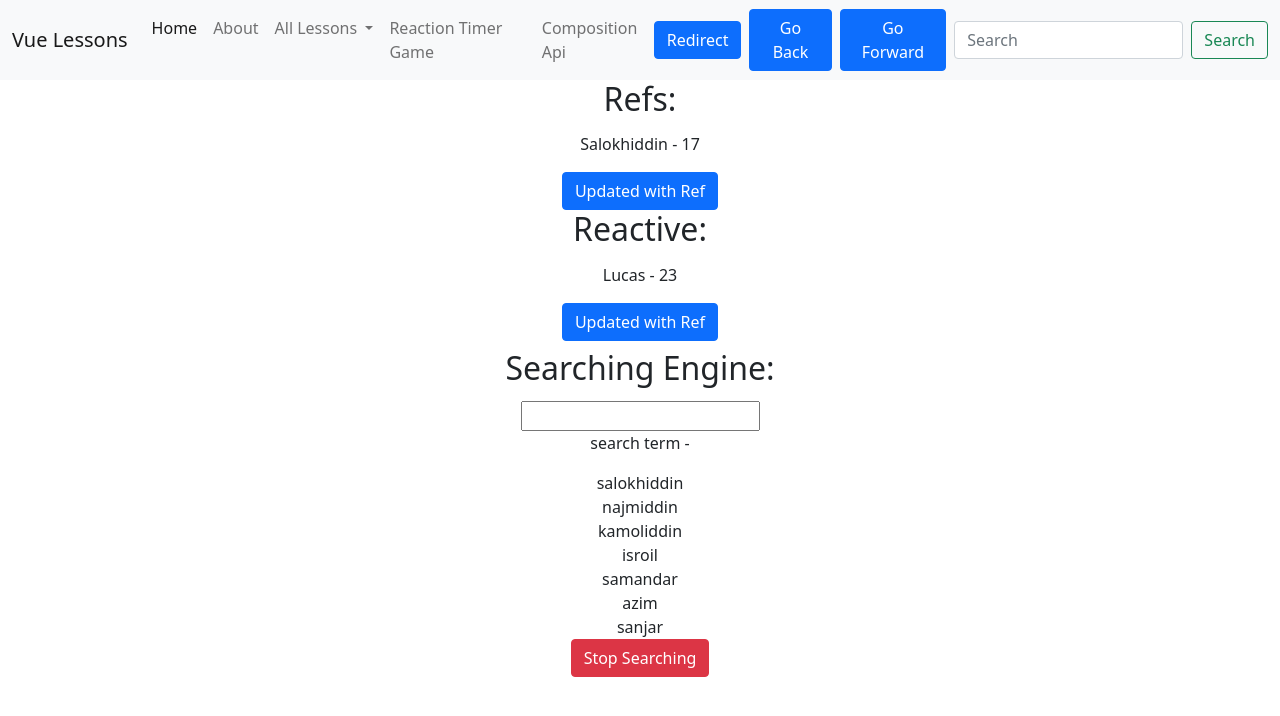
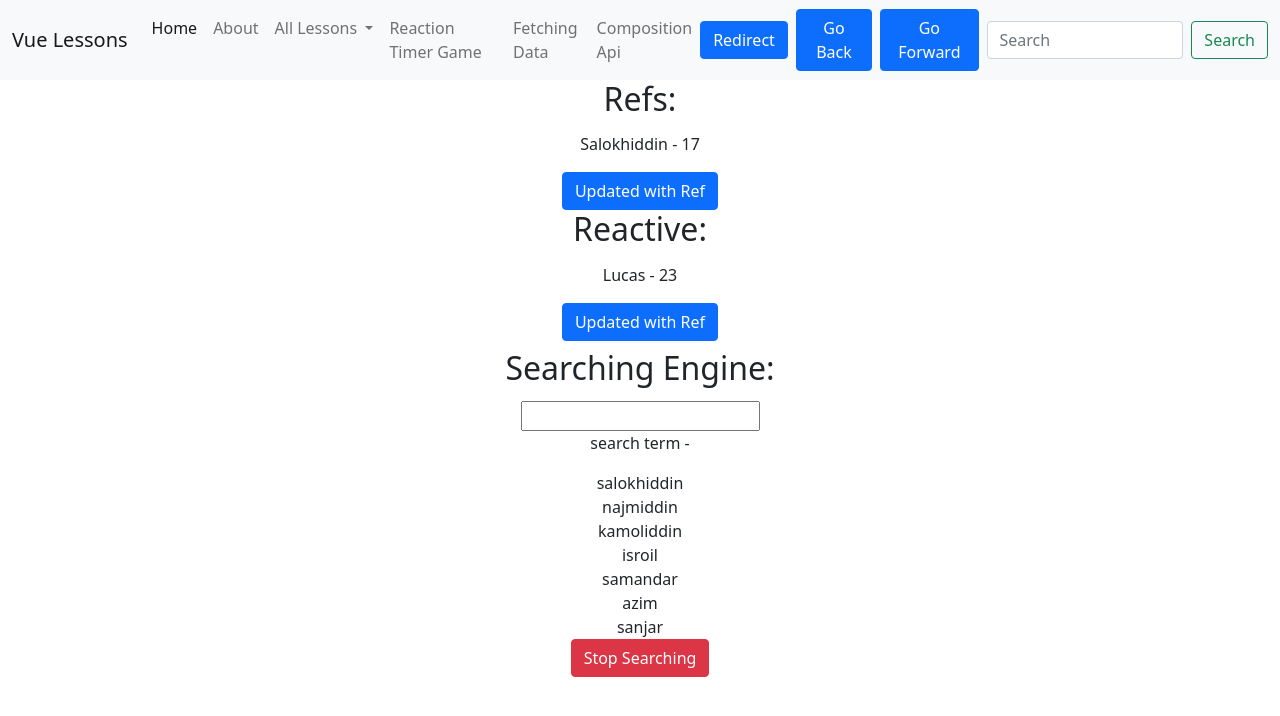
Before and after one commit to salokh1dd1n/vue-practice, a Vue app: page / in a window 1280 px wide. Shown: the top 716 px of the page. Built offline with nearby package versions, Linux system fonts and the light colour scheme.

Commit message:
feat: created route for Fetching Data view

```diff
--- a/src/App.vue
+++ b/src/App.vue
@@ -57,6 +57,11 @@
             </router-link>
           </li>
           <li class="nav-item">
+            <router-link class="nav-link" :to="{ name: 'FetchingData' }">
+              Fetching Data
+            </router-link>
+          </li>
+          <li class="nav-item">
             <router-link class="nav-link" :to="{ name: 'CompositionApi' }">
               Composition Api
             </router-link>
--- a/src/router/index.js
+++ b/src/router/index.js
@@ -12,6 +12,7 @@ import Lesson8 from "../views/Lesson8";
 import NotFound from "../views/NotFound";
 import ReactionTimerGame from "../views/ReactionTimerGame";
 import CompositionApi from "../views/CompositionApi";
+import FetchingData from "../views/FetchingData";
 
 const routes = [
   {
@@ -84,6 +85,11 @@ const routes = [
     name: "CompositionApi",
     component: CompositionApi,
   },
+  {
+    path: "/fetching-data",
+    name: "FetchingData",
+    component: FetchingData,
+  },
 ];
 
 const router = createRouter({
```
